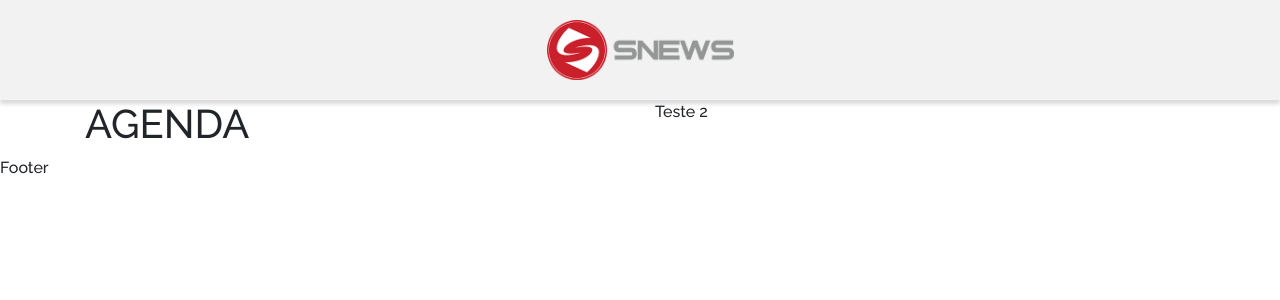
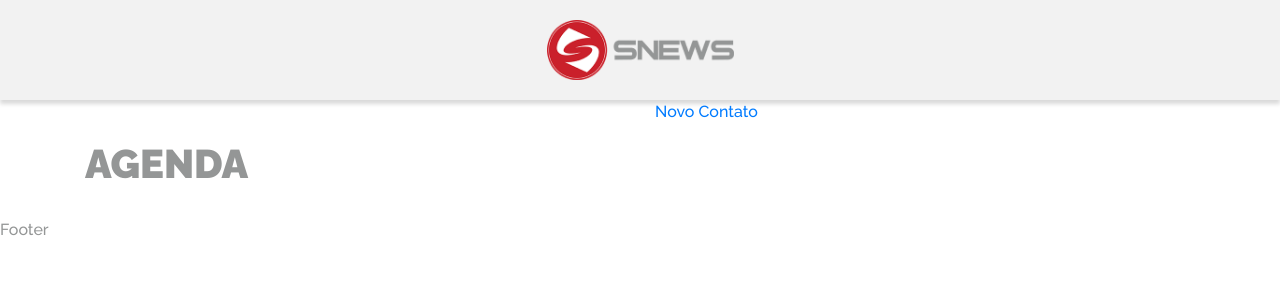
Before and after one commit to iggormodesto/SNEWS, a React (Create React App) app in the folder frontend/: page / in a window 1280 px wide. Shown: the top 300 px of the page. Built offline with nearby package versions, Linux system fonts and the light colour scheme.

Commit message:
Título do Sistema

```diff
--- a/frontend/src/App.css
+++ b/frontend/src/App.css
@@ -1,5 +1,6 @@
 .App {
   font-family: 'Raleway', sans-serif;
+  color: #949696;
 }
 
 .App-logo {
@@ -19,6 +20,15 @@
   box-shadow: 0 4px 4px rgba(0, 0, 0, 0.15);
 }
 
+.App h1 {
+  font-weight: 900;
+  margin: 40px 0 30px 0;
+}
+
+.App .button {
+  display: block;
+}
+
 .App-header .Logo-snew {
   width: 187px;
 }
--- a/frontend/src/App.js
+++ b/frontend/src/App.js
@@ -36,7 +36,9 @@ class App extends Component {
             <div className="col-sm">
               <h1>AGENDA</h1>
             </div>
-            <div className="col-sm">Teste 2</div>
+            <div className="col-sm">
+              <a href="#" className="button">Novo Contato</a>
+            </div>
           </div>
         </section>
 
```
